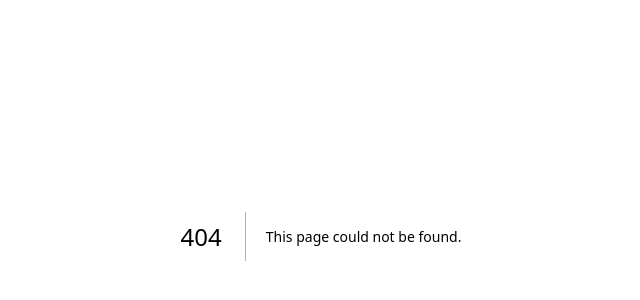
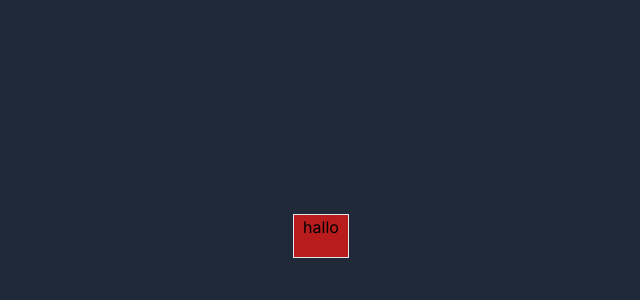
Before and after one commit to ASADFi/MabWeb, a Next.js app in the folder mabweb/: page /abouts in a window 1280 px wide. Before the commit this address had no page. Shown: the part 164-464 px from the top of the page, without its empty margins (319-959 px from the left). Built offline with nearby package versions, Linux system fonts and the light colour scheme.

Commit message:
packages done

```diff
--- /dev/null
+++ b/mabweb/src/app/(abouts)/abouts/page.tsx
@@ -0,0 +1,13 @@
+import { relative } from "path"
+
+export default function page(){
+    return(
+        <div className="h-screen bg-gray-800 grid place-content-center  ">
+            <div  className="bg-red-700 text-center w-14 h-11 border ">hallo</div> </div>
+    )
+}
+          // center a div
+// flex justify-center items-center in parent class
+//m-auto in child class and flex use in parent class and grid in parent class anyone
+//  grid place-content-center in parent class using grid
+// relative in parent class absolute left-1/2 top-1/2 translate x and y to center it  in chlidren class
```
Also changed, not shown: 2 other files (tests, documents, lock files or other folders).
